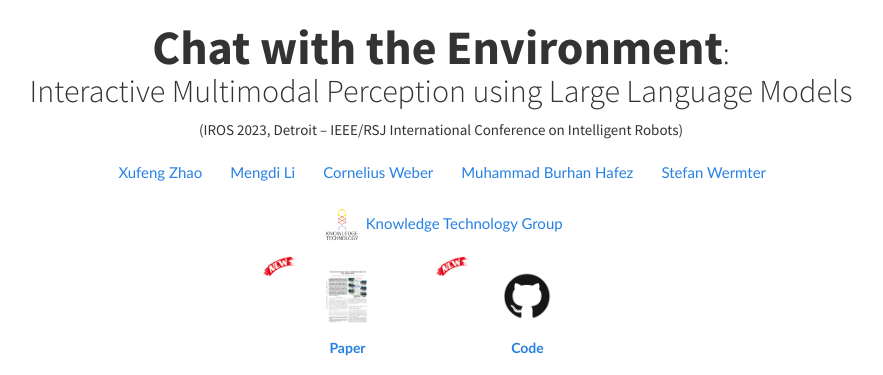
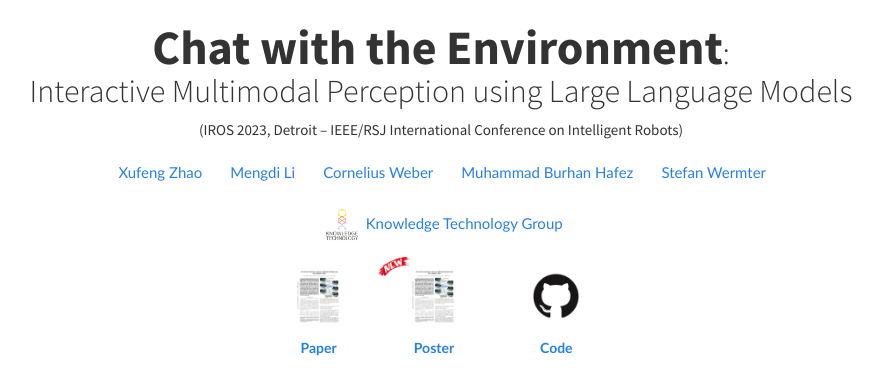
Before and after one commit to matcha-model/matcha-model.github.io, a plain HTML site: page index.html in a window 1280 px wide. Shown: the top 375 px of the page, without its empty margins (199-1082 px from the left). Drawn offline with nearby package versions, Linux system fonts and the light colour scheme; some packages are replaced by stand-ins of ours; a script that the page names is missing.

Commit message:
Update index.html

```diff
--- a/index.html
+++ b/index.html
@@ -83,13 +83,18 @@
                 <div class="col-md-4 col-md-offset-4 text-center">
                     <ul class="nav nav-pills nav-justified">
                         <li>
+                            <a href="img/matcha-poster.pdf">
+                            <image src="img/paper_small.png" height="60px">
+                                <h4><strong>Paper</strong></h4>
+                            </a>
+                        </li>
+                        <li>
                             <a href="https://arxiv.org/abs/2303.08268">
                             <image src="img/paper_small.png" height="60px">
                             <image src="img/new.png" height="20px" class="imtip">
-                                <h4><strong>Paper</strong></h4>
+                                <h4><strong>Poster</strong></h4>
                             </a>
                         </li>
-
                         <!-- <li>
                             <a href="https://youtu.be/xxx">
                             <image src="img/youtube_icon.png" height="60px">
@@ -100,7 +105,6 @@
                          <li>
                             <a href="https://github.com/xf-zhao/Matcha">
                             <image src="img/github.png" height="60px">
-                                <image src="img/new.png" height="20px" class="imtip">
                                 <h4><strong>Code</strong></h4>
                             </a>
                         </li>
```
